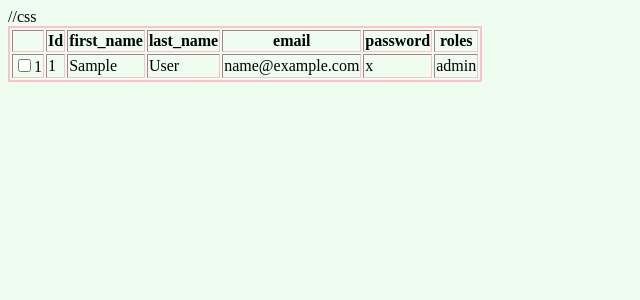
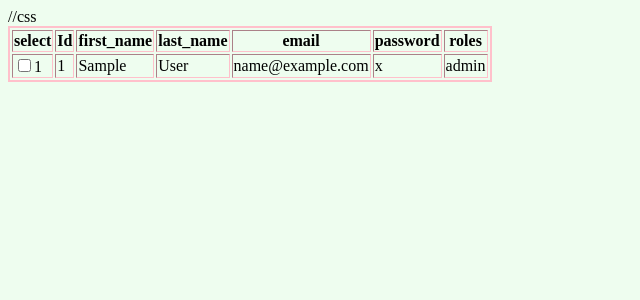
Before and after one commit to SANDY1203/AdminLTE-2.3.6, a PHP site: page /pages/examples/disp.php in a window 1280 px wide. Shown: the top 300 px of the page, without its empty margins (0-640 px from the left). Run offline with PHP 8.4, Linux system fonts and the light colour scheme; tables that the repository leaves empty or names only in its code hold one stand-in row (values such as "Sample post").

Commit message:
select option added

```diff
--- a/pages/examples/disp.php
+++ b/pages/examples/disp.php
@@ -24,7 +24,7 @@ $result = mysql_query("SELECT * FROM users");
 
 echo "<table border='1'>
 <tr>
-<th></th>
+<th>select</th>
 <th>Id</th>
 <th>first_name</th>
 <th>last_name</th>
```
